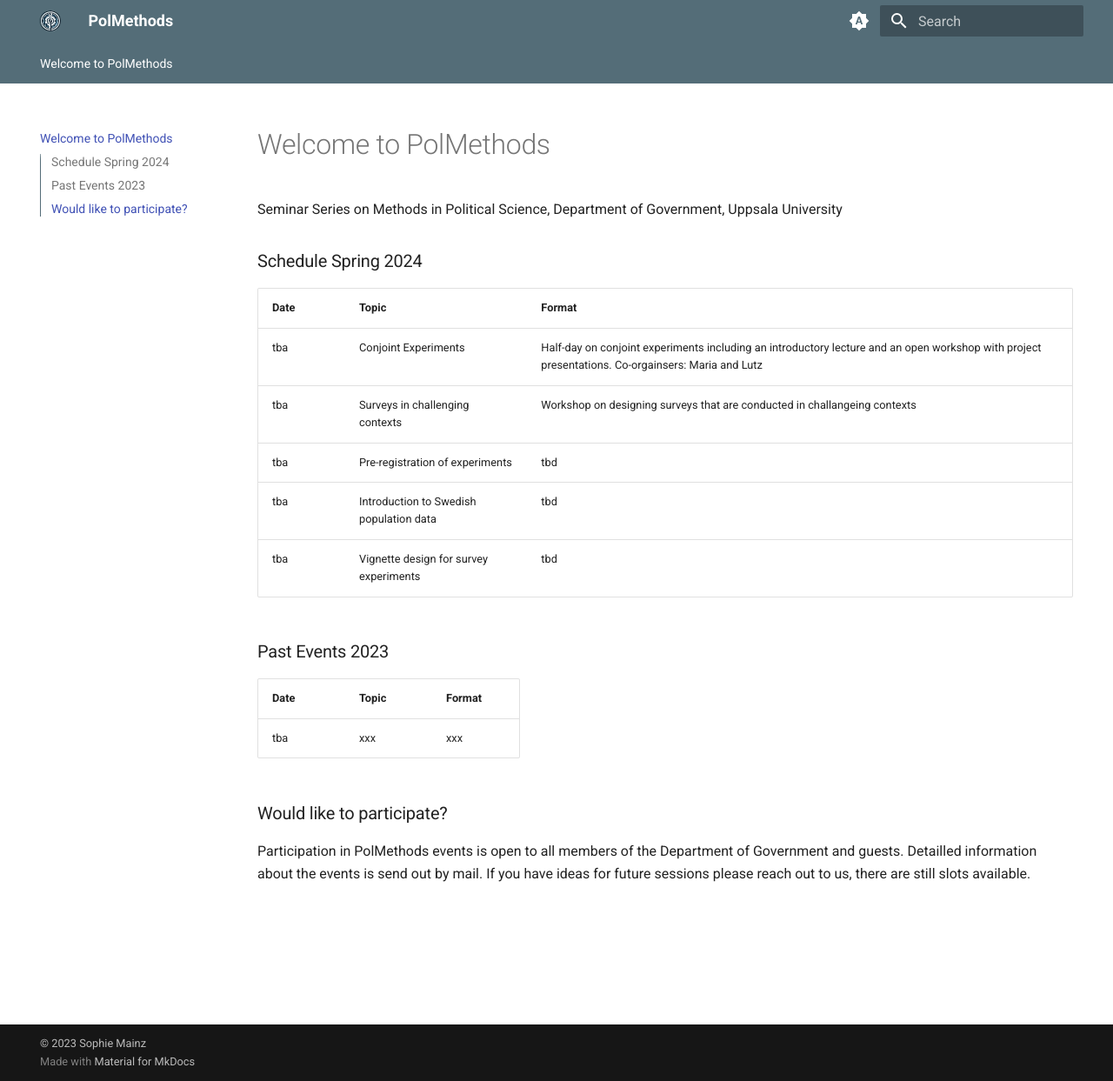
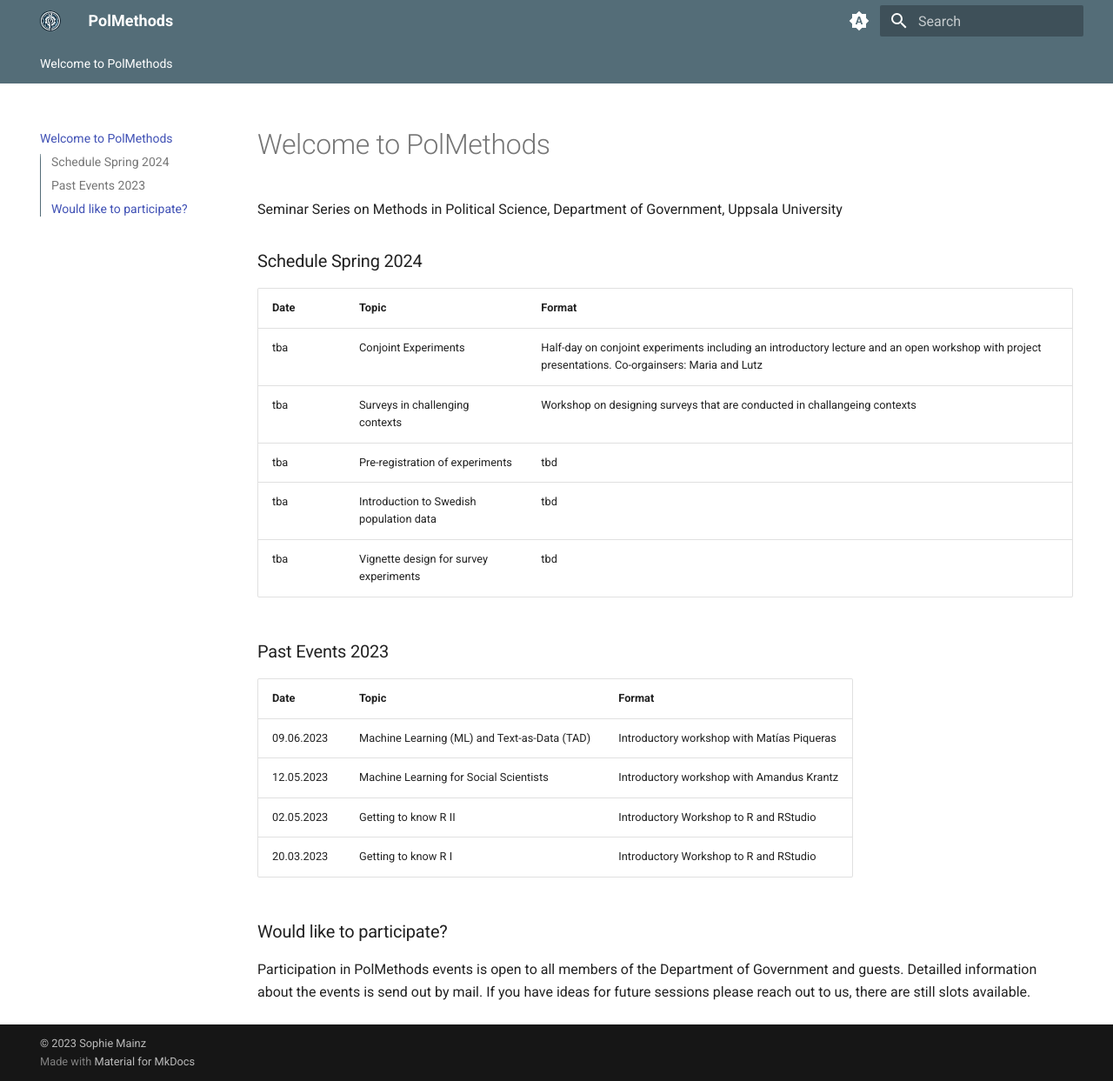
Before and after one commit to sophiemainz/polmethods-website, an MkDocs documentation site: the page built from docs/index.md, in a window 1280 px wide and 1243 px high. Shown: the whole window at 87% size. Built offline with MkDocs 1.6.1 and Material for MkDocs 9.7.7, drawn with Linux system fonts in a browser that asks for light colours.

Commit message:
Update past events 2023

```diff
--- a/docs/index.md
+++ b/docs/index.md
@@ -5,7 +5,7 @@ Seminar Series on Methods in Political Science, Department of Government, Uppsal
 ### Schedule Spring 2024
 
 | Date       | Topic        | Format                                  |
-|------------|--------------|----------------------------------------------|
+|------------|-------------------|-----------------------------------------|
 | tba | Conjoint Experiments | Half-day on conjoint experiments including an introductory lecture and an open workshop with project presentations. Co-orgainsers: Maria and Lutz |
 | tba | Surveys in challenging contexts | Workshop on designing surveys that are conducted in challangeing contexts |
 | tba | Pre-registration of experiments | tbd    |
@@ -16,8 +16,11 @@ Seminar Series on Methods in Political Science, Department of Government, Uppsal
 ### Past Events 2023
 
 | Date       | Topic        | Format                                  |
-|------------|--------------|----------------------------------------------|
-| tba | xxx | xxx|
+|------------|-------------------|-----------------------------------------|
+| 09.06.2023 | Machine Learning (ML) and Text-as-Data (TAD) | Introductory workshop with Matías Piqueras|
+| 12.05.2023 | Machine Learning for Social Scientists | Introductory workshop with Amandus Krantz|
+| 02.05.2023 | Getting to know R II| Introductory Workshop to R and RStudio|
+| 20.03.2023 | Getting to know R I| Introductory Workshop to R and RStudio|
 
 
 
```
